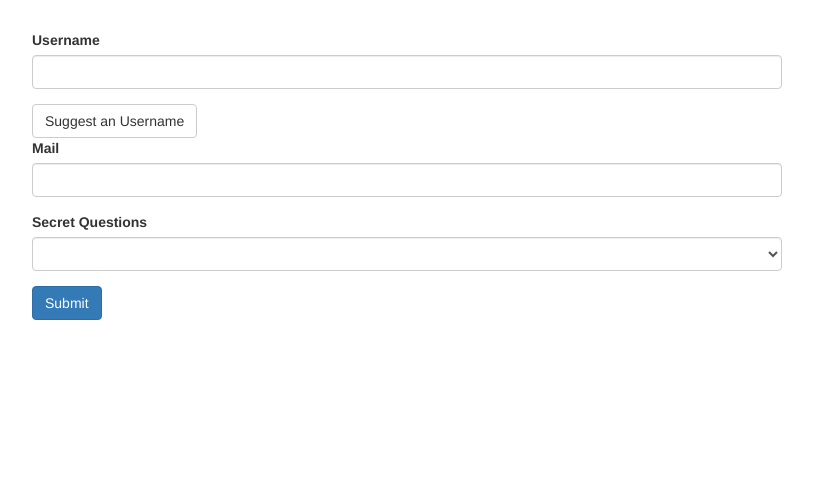
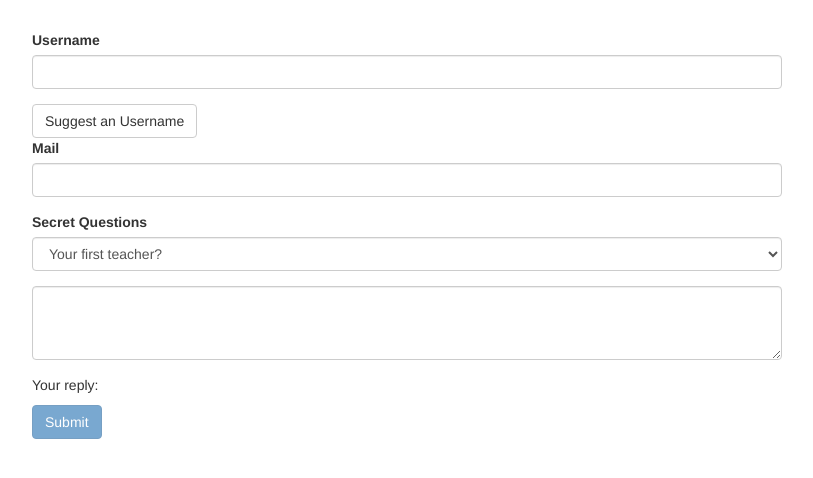
Before and after one commit to seb835/Angular2020FormsTemplateDriven, an Angular app: page / in a window 1280 px wide. Shown: the top 478 px of the page, without its empty margins (233-1046 px from the left). Built offline with nearby package versions, Linux system fonts and the light colour scheme.

Commit message:
Form validation and data binding

```diff
--- a/src/app/app.component.css
+++ b/src/app/app.component.css
@@ -1,3 +1,6 @@
 .container {
   margin-top: 30px;
 }
+input.ng-invalid.ng-touched {
+  border: 1px solid red;
+}
--- a/src/app/app.component.html
+++ b/src/app/app.component.html
@@ -1,7 +1,7 @@
 <div class="container">
   <div class="row">
     <div class="col-xs-12 col-sm-10 col-md-8 col-sm-offset-1 col-md-offset-2">
-      <form (ngSubmit)="onSubmit(f)" #f="ngForm">
+      <form (ngSubmit)="onSubmit()" #f="ngForm">
         <div id="user-data">
           <div class="form-group">
             <label for="username">Username</label>
@@ -10,7 +10,8 @@
               id="username"
               class="form-control"
               ngModel
-              name="username">
+              name="username"
+              required>
           </div>
           <button class="btn btn-default" type="button">Suggest an Username</button>
           <div class="form-group">
@@ -20,7 +21,11 @@
               id="email"
               class="form-control"
               ngModel
-              name="email">
+              name="email"
+              required
+              email
+              #email="ngModel">
+              <span class="help-block" *ngIf="!email.valid && email.touched">Please enter a valid email!</span>
           </div>
         </div>
         <div class="form-group">
@@ -28,13 +33,24 @@
           <select
             id="secret"
             class="form-control"
-            ngModel
+            [ngModel]="defaultQuestion"
             name="secret">
             <option value="pet">Your first Pet?</option>
             <option value="teacher">Your first teacher?</option>
           </select>
         </div>
-        <button class="btn btn-primary" type="submit">Submit</button>
+        <div class="form-group">
+          <textarea
+            name="questionAnswer"
+            rows="3"
+            class="form-control"
+            [(ngModel)]="answer"></textarea>
+        </div>
+        <p>Your reply: {{ answer }}</p>
+        <button
+          class="btn btn-primary"
+          type="submit"
+          [disabled]="!f.valid">Submit</button>
       </form>
     </div>
   </div>
--- a/src/app/app.component.ts
+++ b/src/app/app.component.ts
@@ -1,4 +1,4 @@
-import { Component } from '@angular/core';
+import { Component, ViewChild } from '@angular/core';
 import { NgForm } from '@angular/forms';
 
 @Component({
@@ -7,11 +7,19 @@ import { NgForm } from '@angular/forms';
   styleUrls: ['./app.component.css']
 })
 export class AppComponent {
+  @ViewChild('f', {static: true}) signupForm: NgForm;
+  defaultQuestion: string = 'teacher';
+  answer: string = '';
+
   suggestUserName() {
     const suggestedName = 'Superuser';
   }
 
-  onSubmit(form: NgForm) {
-    console.log(form);
+  // onSubmit(form: NgForm) {
+  //   console.log(form);
+  // }
+
+  onSubmit() {
+    console.log(this.signupForm);
   }
 }
```
